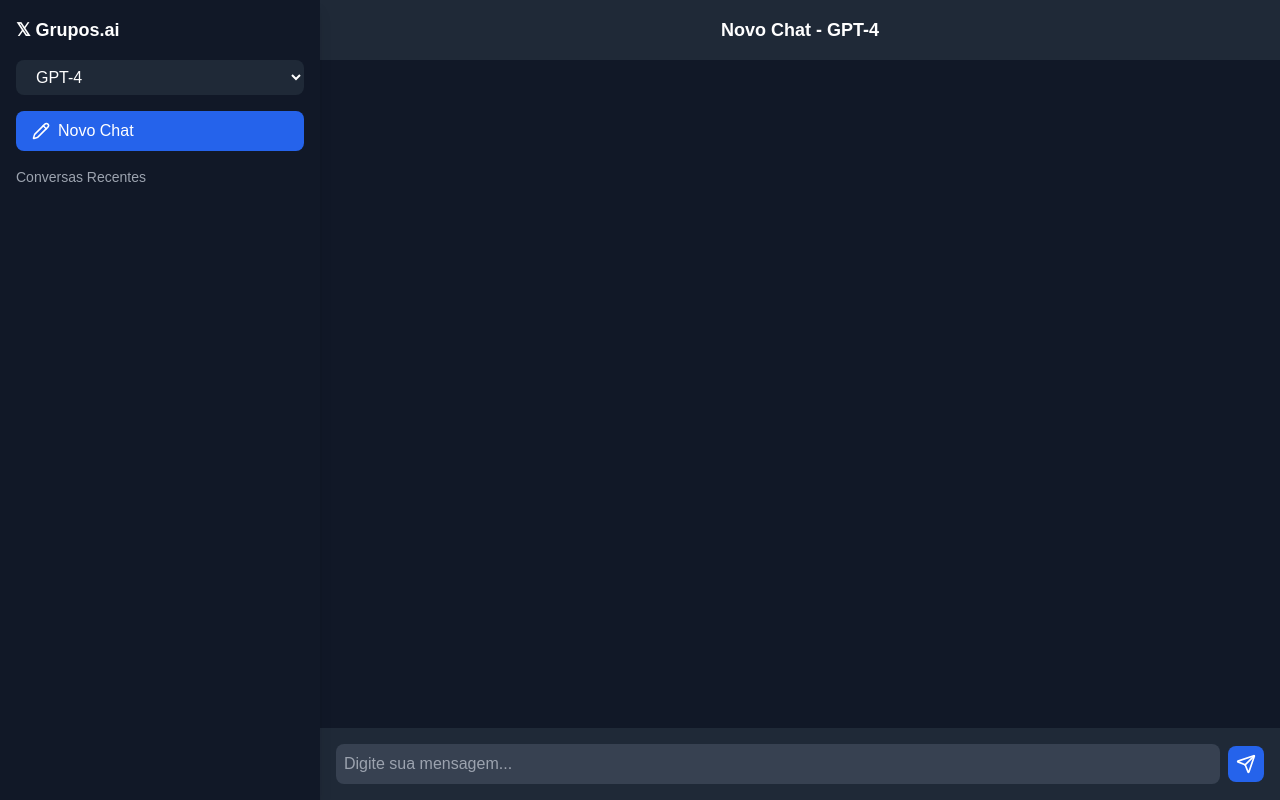
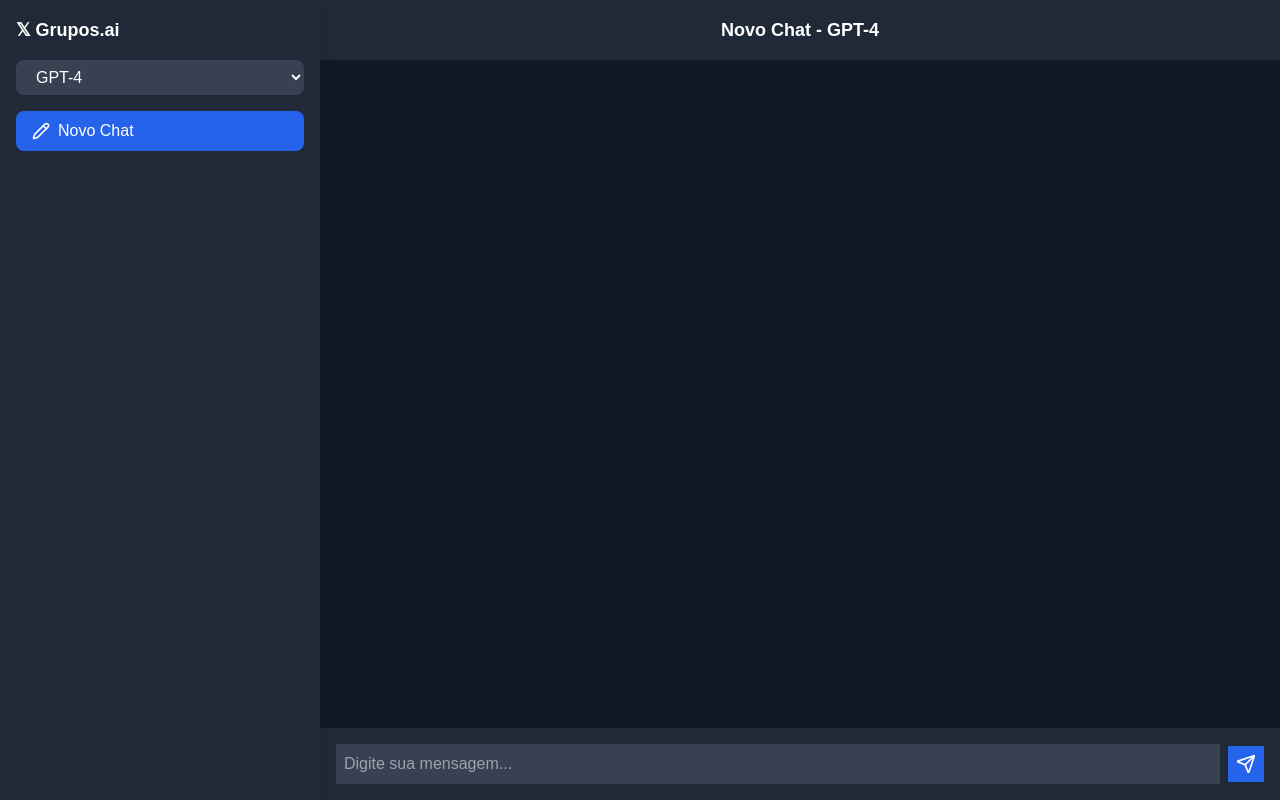
Before and after one commit to o-grupo-x/chatbots_frontend_x, a Next.js app: page / in a window 1280 px wide. Built offline with nearby package versions, Linux system fonts and the light colour scheme.

Commit message:
fix and updates

```diff
--- a/app/chatbot.tsx
+++ b/app/chatbot.tsx
@@ -6,32 +6,42 @@
 import { v4 as uuidv4 } from "uuid";
 import { Send, Menu, Pencil, Trash2 } from "lucide-react";
 
+// Definição de endpoints para cada modelo
+const modelRoutes = {
+  gpt: "http://127.0.0.1:5000/gpt/chat",
+  deepseek: "http://127.0.0.1:5000/deepseek/chat",
+};
+
+// Lista de modelos disponíveis
+const availableModels = [
+  { name: "GPT-4", value: "gpt-4", type: "gpt" },
+  { name: "DeepSeek", value: "deepseek", type: "deepseek" },
+];
+
 export default function Chatbot() {
-  const [messages, setMessages] = useState<{ user: string; bot: string }[]>([]);
+  const [messages, setMessages] = useState([]);
   const [input, setInput] = useState("");
   const [loading, setLoading] = useState(false);
   const [sidebarOpen, setSidebarOpen] = useState(false);
-  const [sessions, setSessions] = useState<{ id: string; name: string; messages: { user: string; bot: string }[] }[]>([]);
-  const [currentSession, setCurrentSession] = useState<string | null>(null);
-  const [selectedModel, setSelectedModel] = useState("gpt-4");
-  const [editingSessionId, setEditingSessionId] = useState<string | null>(null);
+  const [sessions, setSessions] = useState([]);
+  const [currentSession, setCurrentSession] = useState(null);
+  const [selectedModel, setSelectedModel] = useState(availableModels[0].value);
+  const [editingSessionId, setEditingSessionId] = useState(null);
 
   useEffect(() => {
     localforage.getItem("chat_sessions").then((storedSessions) => {
-      if (storedSessions) setSessions(storedSessions as any);
-    });
-
-    localforage.getItem("selected_model").then((storedModel) => {
-      if (storedModel) setSelectedModel(storedModel as string);
+      if (storedSessions) setSessions(storedSessions);
     });
   }, []);
 
   useEffect(() => {
     localforage.setItem("chat_sessions", sessions);
-    localforage.setItem("selected_model", selectedModel);
-  }, [sessions, selectedModel]);
+  }, [sessions]);
 
-  const renameChat = (sessionId: string, newName: string) => {
+  const getApiRoute = () =>
+    modelRoutes[availableModels.find((m) => m.value === selectedModel)?.type || "gpt"];
+
+  const renameChat = (sessionId, newName) => {
     setSessions((prevSessions) =>
       prevSessions.map((session) =>
         session.id === sessionId ? { ...session, name: newName } : session
@@ -41,26 +51,31 @@
 
   const startNewChat = () => {
     const newSessionId = uuidv4();
-    const newSession = { id: newSessionId, name: `Chat ${sessions.length + 1}`, messages: [] };
+    const newSession = {
+      id: newSessionId,
+      name: `Chat ${sessions.length + 1}`,
+      model: selectedModel, // Define o modelo do chat com base no dropdown atual
+      messages: [],
+    };
     setSessions((prev) => [...prev, newSession]);
     setMessages([]);
     setCurrentSession(newSessionId);
   };
 
-  const deleteChat = (sessionId: string) => {
+  const deleteChat = (sessionId) => {
     setSessions(sessions.filter((session) => session.id !== sessionId));
-
     if (currentSession === sessionId) {
       setMessages([]);
       setCurrentSession(null);
     }
   };
 
-  const loadChat = (sessionId: string) => {
+  const loadChat = (sessionId) => {
     const session = sessions.find((s) => s.id === sessionId);
     if (session) {
       setCurrentSession(sessionId);
       setMessages(session.messages);
+      setSelectedModel(session.model); // Mantém a IA definida para esse chat
     }
   };
 
@@ -73,13 +88,12 @@
     setLoading(true);
 
     try {
-      const response = await axios.post("http://127.0.0.1:5000/chat", {
+      const response = await axios.post(getApiRoute(), {
         message: input,
-        history: [...messages, userMessage].slice(-10),
-        model: selectedModel,
+        history: messages,
       });
 
-      const botMessage = { user: "", bot: response.data.response };
+      const botMessage = { user: "", bot: response.data.response || "Erro ao processar resposta." };
       const updatedMessages = [...messages, userMessage, botMessage];
 
       setMessages(updatedMessages);
@@ -87,14 +101,11 @@
       if (currentSession) {
         setSessions((prevSessions) =>
           prevSessions.map((session) =>
-            session.id === currentSession ? { ...session, messages: updatedMessages } : session
+            session.id === currentSession
+              ? { ...session, messages: updatedMessages }
+              : session
           )
         );
-      } else {
-        const newSessionId = uuidv4();
-        const newSession = { id: newSessionId, name: `Chat ${sessions.length + 1}`, messages: updatedMessages };
-        setSessions((prev) => [...prev, newSession]);
-        setCurrentSession(newSessionId);
       }
     } catch (error) {
       setMessages((prev) => [...prev, { user: "", bot: "Erro ao conectar ao servidor." }]);
@@ -105,71 +116,51 @@
 
   return (
     <div className="flex h-screen w-full bg-gray-900 text-white">
-      {/* Sidebar */}
-      <div className={`fixed inset-y-0 left-0 w-64 bg-gray-900 transition-transform transform ${sidebarOpen ? "translate-x-0" : "-translate-x-64"} md:relative md:translate-x-0 md:w-80 shadow-lg`}>
+      <div className={`fixed inset-y-0 left-0 w-64 bg-gray-800 ${sidebarOpen ? "translate-x-0" : "-translate-x-64"} md:relative md:translate-x-0 md:w-80 shadow-lg`}>
         <div className="p-4 flex flex-col h-full">
           <h2 className="text-lg font-bold mb-4">𝕏 Grupos.ai</h2>
-
-          <select className="w-full bg-gray-800 text-white py-2 px-4 rounded-lg mb-4" value={selectedModel} onChange={(e) => setSelectedModel(e.target.value)}>
-            {["gpt-4", "gpt-3.5", "llama-3", "mistral"].map((model) => (
-              <option key={model} value={model}>{model.toUpperCase()}</option>
+          <select
+            className="w-full bg-gray-700 text-white py-2 px-4 rounded-lg mb-4"
+            value={selectedModel}
+            onChange={(e) => {
+              setSelectedModel(e.target.value);
+              if (currentSession) {
+                setSessions((prevSessions) =>
+                  prevSessions.map((session) =>
+                    session.id === currentSession ? { ...session, model: e.target.value } : session
+                  )
+                );
+              }
+            }}
+          >
+            {availableModels.map((model) => (
+              <option key={model.value} value={model.value}>{model.name}</option>
             ))}
           </select>
-
           <button onClick={startNewChat} className="flex items-center bg-blue-600 hover:bg-blue-700 text-white py-2 px-4 rounded-lg w-full mb-4">
             <Pencil className="mr-2" size={18} /> Novo Chat
           </button>
-
           <div className="overflow-y-auto flex-1">
-            <h3 className="text-sm text-gray-400 mb-2">Conversas Recentes</h3>
             {sessions.map((session) => (
-              <div key={session.id} className="flex items-center justify-between p-2 w-full text-left rounded-lg hover:bg-gray-800">
+              <div key={session.id} className="flex items-center justify-between p-2 w-full rounded-lg hover:bg-gray-700">
                 {editingSessionId === session.id ? (
-                  <input
-                    type="text"
-                    className="bg-transparent border-b border-gray-500 text-white outline-none flex-1"
-                    value={session.name}
-                    autoFocus
-                    onChange={(e) => renameChat(session.id, e.target.value)}
-                    onBlur={() => setEditingSessionId(null)}
-                    onKeyDown={(e) => e.key === "Enter" && setEditingSessionId(null)}
-                  />
+                  <input type="text" className="bg-transparent border-b border-gray-500 text-white flex-1" value={session.name} autoFocus onChange={(e) => renameChat(session.id, e.target.value)} onBlur={() => setEditingSessionId(null)} onKeyDown={(e) => e.key === "Enter" && setEditingSessionId(null)} />
                 ) : (
-                  <button onClick={() => loadChat(session.id)} className="truncate flex-1 text-left">
-                    {session.name}
-                  </button>
+                  <button onClick={() => loadChat(session.id)} className="truncate flex-1 text-left">{session.name}</button>
                 )}
-                <button onClick={() => setEditingSessionId(session.id)} className="text-gray-400 hover:text-gray-200 ml-2">
-                  <Pencil size={16} />
-                </button>
-                <button onClick={() => deleteChat(session.id)} className="text-red-400 hover:text-red-500 ml-2">
-                  <Trash2 size={16} />
-                </button>
+                <button onClick={() => setEditingSessionId(session.id)} className="text-gray-400 hover:text-gray-200 ml-2"><Pencil size={16} /></button>
+                <button onClick={() => deleteChat(session.id)} className="text-red-400 hover:text-red-500 ml-2"><Trash2 size={16} /></button>
               </div>
             ))}
           </div>
         </div>
       </div>
-
-      {/* Main Chat */}
       <div className="flex flex-col flex-1 h-screen">
-        <div className="bg-gray-800 p-4 text-center text-lg font-bold">
-          {sessions.find((s) => s.id === currentSession)?.name || "Novo Chat"} - {selectedModel.toUpperCase()}
+        <div className="p-4 bg-gray-800 text-center text-lg font-bold">
+          {sessions.find((s) => s.id === currentSession)?.name || "Novo Chat"} - {availableModels.find(m => m.value === selectedModel)?.name}
         </div>
-
-        <div className="flex-1 overflow-y-auto p-4 space-y-4">
-          {messages.map((msg, index) => (
-            <div key={index} className={`p-3 rounded-lg max-w-[80%] ${msg.user ? "ml-auto bg-blue-500 text-white" : "mr-auto bg-gray-700 text-white"}`}>
-              {msg.user || msg.bot}
-            </div>
-          ))}
-          {loading && <div className="p-3 text-gray-400">Digitando...</div>}
-        </div>
-
-        <div className="p-4 bg-gray-800 flex items-center">
-          <input type="text" className="flex-1 p-2 rounded-lg bg-gray-700 text-white outline-none" placeholder="Digite sua mensagem..." value={input} onChange={(e) => setInput(e.target.value)} onKeyDown={(e) => e.key === "Enter" && sendMessage()} />
-          <button onClick={sendMessage} className="ml-2 p-2 bg-blue-600 hover:bg-blue-700 rounded-lg" disabled={loading}><Send size={20} /></button>
-        </div>
+        <div className="flex-1 overflow-y-auto p-4 space-y-4">{messages.map((msg, index) => <div key={index} className={`p-3 rounded-lg max-w-[80%] ${msg.user ? "ml-auto bg-blue-500" : "mr-auto bg-gray-700"}`}>{msg.user || msg.bot}</div>)}</div>
+        <div className="p-4 bg-gray-800 flex items-center"><input type="text" className="flex-1 p-2 bg-gray-700 text-white" placeholder="Digite sua mensagem..." value={input} onChange={(e) => setInput(e.target.value)} onKeyDown={(e) => e.key === "Enter" && sendMessage()} /><button onClick={sendMessage} className="ml-2 p-2 bg-blue-600 hover:bg-blue-700"><Send size={20} /></button></div>
       </div>
     </div>
   );
```
